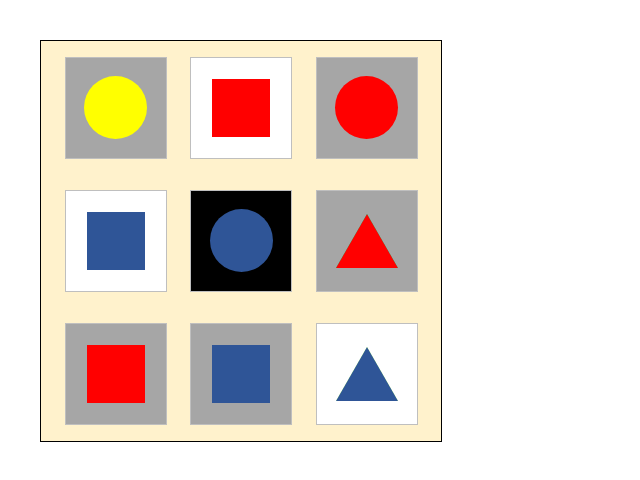
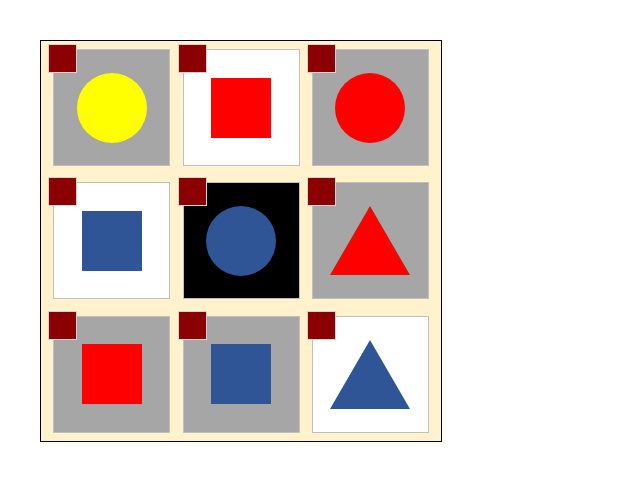
Before and after one commit to xbmac2/set-match-app, a React (Vite) app: page / in a window 1280 px wide. Shown: the top 480 px of the page, without its empty margins (0-640 px from the left). Built offline with nearby package versions, Linux system fonts and the light colour scheme.

Commit message:
adds number tags to cards

```diff
--- a/src/components/Card/Card.module.scss
+++ b/src/components/Card/Card.module.scss
@@ -1,7 +1,7 @@
 .card {
   position: static;
-  height: 100px;
-  width: 100px;
+  height: 115px;
+  width: 115px;
   display: flex;
   justify-content: center;
   align-items: center;
@@ -10,16 +10,17 @@
 }
 
 .square {
-  height: 58px;
-  width: 58px;
+  height: 60px;
+  width: 60px;
 
   background-color: green;
 }
 
 .circle {
   border-radius: 50%;
-  height: 63px;
-  width: 63px;
+  height: 70px;
+  width: 70px;
+  //width: 63px;
 
   background-color: green;
 }
@@ -29,7 +30,9 @@
   height: 0px;
   border-style: solid;
   //border-width: 0 30px 52px 30px; FOR 60
-  border-width: 0 31.5px 54.6px 31.5px;
+  //border-width: 0 31.5px 54.6px 31.5px;
+  //border-width: 0 35px 60.6px 35px; //for width 70px
+  border-width: 0 40px 69.3px 40px; //for width 80px
   border-color: green green transparent green;
   transform: rotate(0deg);
 }
@@ -41,7 +44,9 @@
   height: 0px;
   border-style: solid;
   //border-width: 0 30px 52px 30px; FOR 60
-  border-width: 0 31.5px 54.6px 31.5px;
+  //border-width: 0 31.5px 54.6px 31.5px;
+  //border-width: 0 35px 60.6px 35px; //for width 70px
+  border-width: 0 40px 69.3px 40px; //for width 80px
   border-color: white white transparent white;
   transform: rotate(0deg);
 }
@@ -53,7 +58,9 @@
   height: 0px;
   border-style: solid;
   //border-width: 0 30px 52px 30px; FOR 60
-  border-width: 0 31.5px 54.6px 31.5px;
+  // border-width: 0 31.5px 54.6px 31.5px;
+  //border-width: 0 35px 60.6px 35px; //for width 70px
+  border-width: 0 40px 69.3px 40px; //for width 80px
   border-color: black black transparent black;
   transform: rotate(0deg);
 }
@@ -65,7 +72,8 @@
   height: 0px;
   border-style: solid;
   //border-width: 0 30px 52px 30px; FOR 60
-  border-width: 0 31.5px 54.6px 31.5px;
+  // border-width: 0 31.5px 54.6px 31.5px;
+  border-width: 0 40px 69.3px 40px; //for width 80px
   border-color: #a6a6a6 #a6a6a6 transparent #a6a6a6;
   transform: rotate(0deg);
 }
@@ -93,3 +101,36 @@
 .grey_background {
   background-color: #a6a6a6;
 }
+
+// .number_tag_wrapper {
+//   z-index: 30;
+//   display: flex;
+//   justify-content: flex-start;
+
+//   position: absolute;
+//   left: 0;
+
+//   border: 1px solid purple;
+//   height: 25px;
+//   width: 25px;
+// }
+
+.number_tag {
+  position: absolute;
+  z-index: 20;
+  //right: 10px;
+  //top: 10px;
+  //left: 10px;
+
+  height: 27px;
+  width: 27px;
+
+  border: 1px solid #d7d3d5;
+  background-color: darkred;
+  //transform: translate(-15px, -3px);
+  transform: translate(-5px, -5px);
+}
+
+// .card-component {
+//   position: relative;
+// }
--- a/src/components/Card/Card.tsx
+++ b/src/components/Card/Card.tsx
@@ -95,7 +95,10 @@ const Card = ({ shape, shapeColour, backgroundColour }: CardProps) => {
   }
 
   return (
-    <>
+    <div className={styles.card_component}>
+      <div className={styles.number_tag_wrapper}>
+        <div className={styles.number_tag}></div>
+      </div>
       <article className={`${styles.card} ${requiredBackgroundColourStyle}`}>
         <div
           className={`${requiredShapeStyle} ${requiredShapeColourStyle}`}
@@ -134,7 +137,7 @@ const Card = ({ shape, shapeColour, backgroundColour }: CardProps) => {
       <article className={styles.card}>
         <div className={styles.triangle}>shape</div>
       </article> */}
-    </>
+    </div>
   );
 };
 
```
